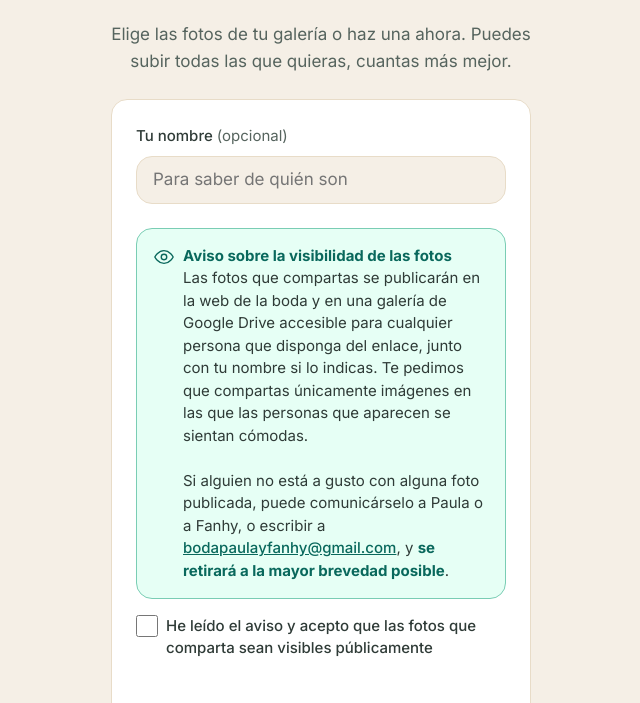
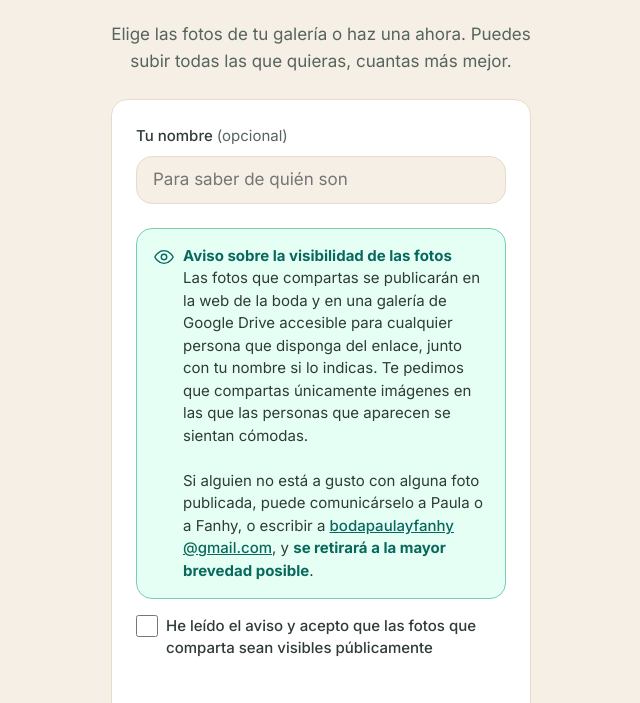
Before and after one commit to paulafanhy/boda, a plain HTML site: page fotos.html in a window 1280 px wide. Shown: the part 249-952 px from the top of the page, without its empty margins (319-959 px from the left). Drawn offline with Linux system fonts and the light colour scheme.

Commit message:
Correo del aviso: corte limpio en pantallas estrechas
Co-Authored-By: Claude Opus 5.5 <noreply@anthropic.com>
Claude-Session: https://claude.ai/code/session_01J1WaiWzcq4FxRQ9f4wcHYf

```diff
--- a/fotos.html
+++ b/fotos.html
@@ -36,7 +36,7 @@ input[type=text]{margin-bottom:var(--e3)}
 .aviso{display:flex;gap:var(--e1);text-align:left;background:var(--menta-suave);border:1px solid var(--menta-linea);border-radius:var(--r-caja);padding:var(--e2);margin:0 0 var(--e2);font-size:var(--t-s);line-height:1.5}
 .aviso svg{flex:none;width:22px;height:22px;margin-top:1px;fill:none;stroke:var(--verde);stroke-width:1.5;stroke-linecap:round;stroke-linejoin:round}
 .aviso b{color:var(--verde)}
-.aviso a{color:var(--verde);font-weight:500;white-space:nowrap}
+.aviso a{color:var(--verde);font-weight:500}
 .acepto{display:flex;gap:var(--e1);align-items:flex-start;text-align:left;font-size:var(--t-s);margin:0 0 var(--e3);cursor:pointer;line-height:1.45}
 .acepto input{flex:none;width:22px;height:22px;margin:0;accent-color:var(--verde);cursor:pointer}
 .acepto.falta{color:var(--rojo)}
@@ -59,7 +59,7 @@ input[type=text]{margin-bottom:var(--e3)}
 
     <div class="aviso" role="note">
       <svg viewBox="0 0 24 24" aria-hidden="true"><path d="M2 12s3.6-7 10-7 10 7 10 7-3.6 7-10 7S2 12 2 12z"/><circle cx="12" cy="12" r="3"/></svg>
-      <span><b>Aviso sobre la visibilidad de las fotos</b><br>Las fotos que compartas se publicarán en la web de la boda y en una galería de Google Drive accesible para cualquier persona que disponga del enlace, junto con tu nombre si lo indicas. Te pedimos que compartas únicamente imágenes en las que las personas que aparecen se sientan cómodas.<br><br>Si alguien no está a gusto con alguna foto publicada, puede comunicárselo a Paula o a Fanhy, o escribir a <a href="mailto:bodapaulayfanhy@gmail.com?subject=Retirar%20una%20foto">bodapaulayfanhy@gmail.com</a>, y <b>se retirará a la mayor brevedad posible</b>.</span>
+      <span><b>Aviso sobre la visibilidad de las fotos</b><br>Las fotos que compartas se publicarán en la web de la boda y en una galería de Google Drive accesible para cualquier persona que disponga del enlace, junto con tu nombre si lo indicas. Te pedimos que compartas únicamente imágenes en las que las personas que aparecen se sientan cómodas.<br><br>Si alguien no está a gusto con alguna foto publicada, puede comunicárselo a Paula o a Fanhy, o escribir a <a href="mailto:bodapaulayfanhy@gmail.com?subject=Retirar%20una%20foto">bodapaulayfanhy<wbr>@gmail.com</a>, y <b>se retirará a la mayor brevedad posible</b>.</span>
     </div>
     <label class="acepto" id="acepto-lbl"><input type="checkbox" id="acepto"> He leído el aviso y acepto que las fotos que comparta sean visibles públicamente</label>
 
```
Also changed, not shown: index.html (+1 -1 lines).
